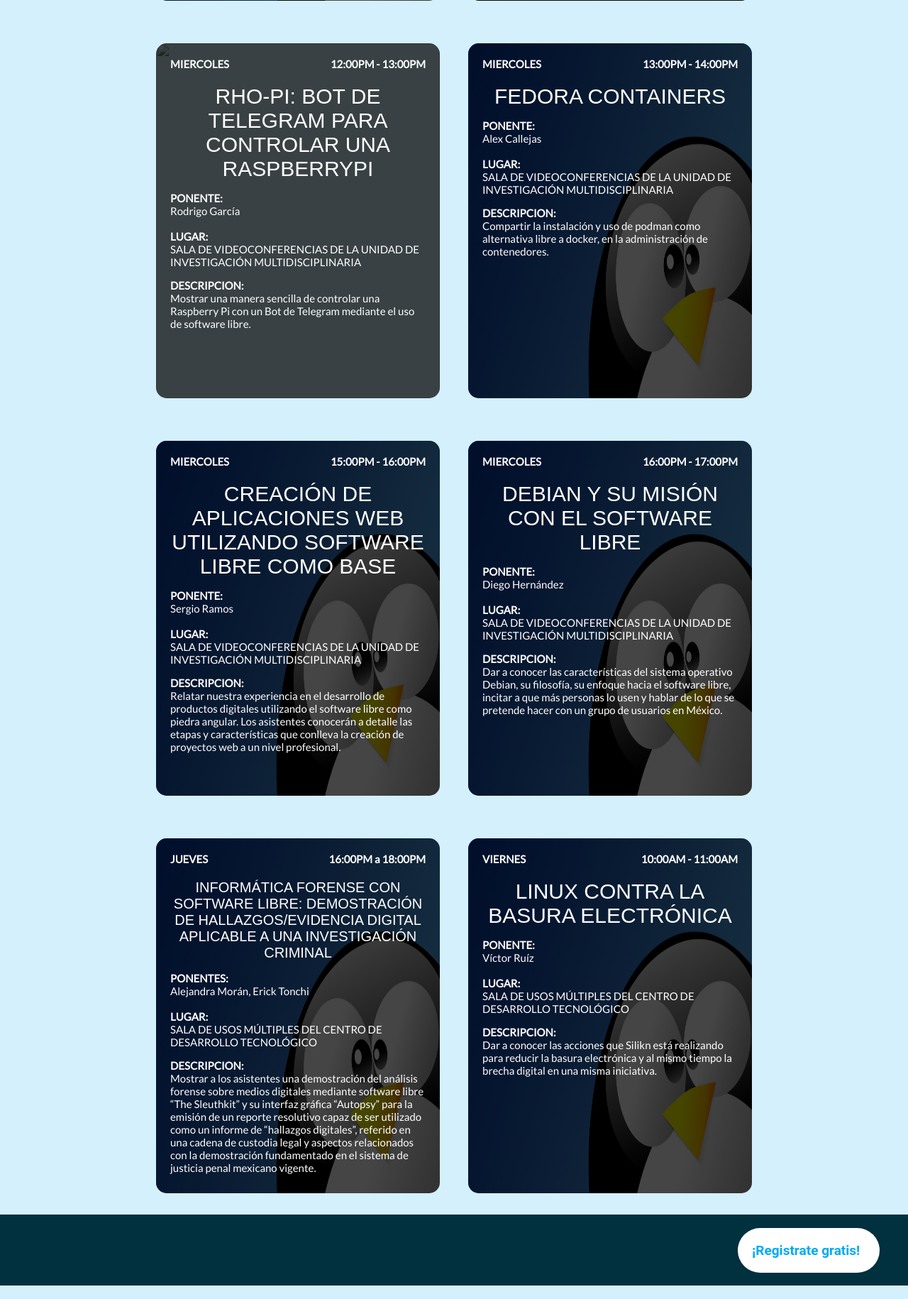
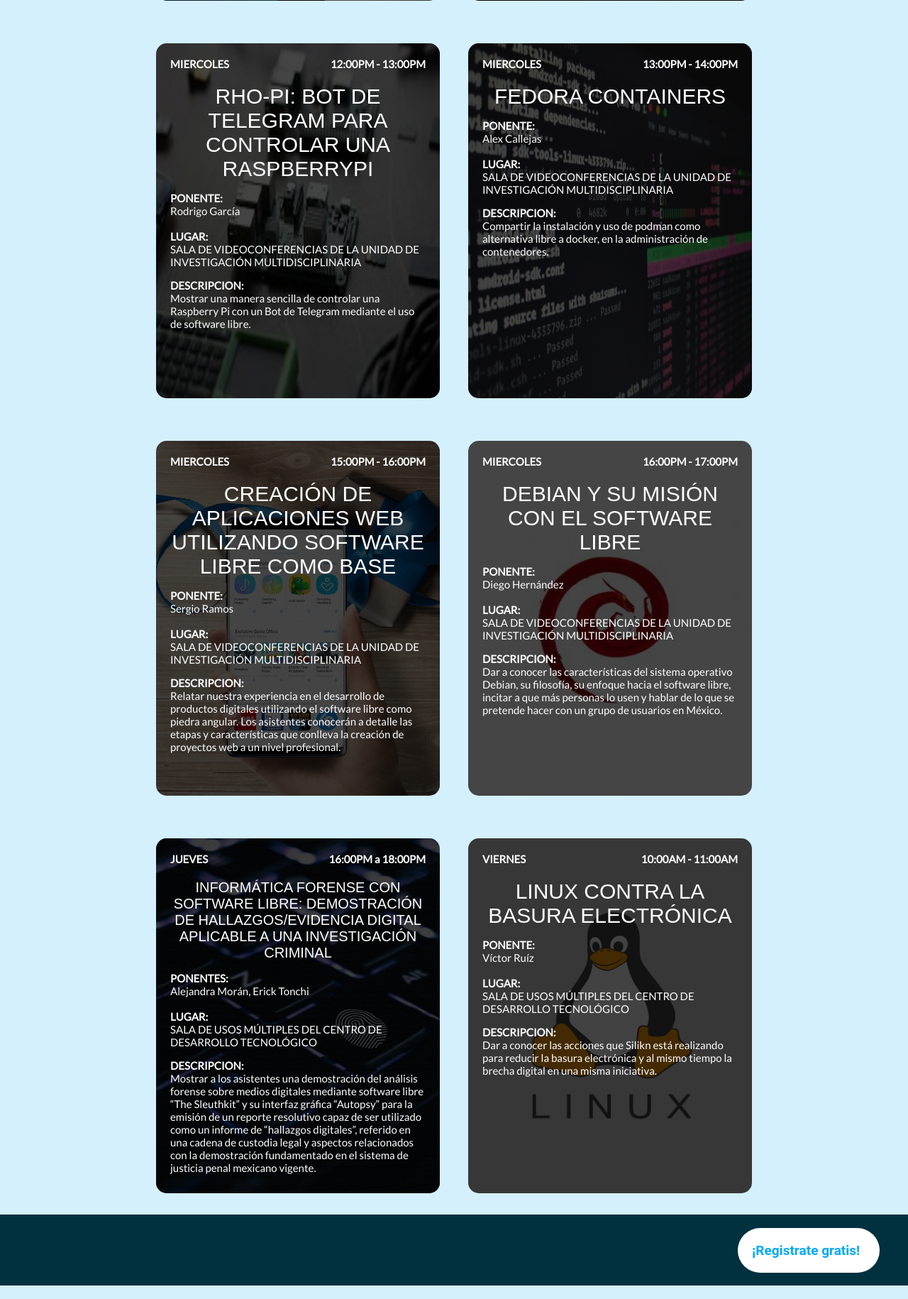
Before and after one commit to elMalDt/flisol-2019, a PHP site: page / in a window 1280 px wide. Shown: the part 1801-3631 px from the top of the page at 71% size. Run offline with PHP 8.4, Linux system fonts and the light colour scheme; some libraries are stand-ins or nearby versions.

Commit message:
edite algunas cards de conferencias

```diff
--- a/index.php
+++ b/index.php
@@ -8,7 +8,7 @@
     <link href="https://fonts.googleapis.com/css?family=Lato" rel="stylesheet">
 
     <link rel="stylesheet" href="https://use.fontawesome.com/releases/v5.8.1/css/all.css" integrity="sha384-50oBUHEmvpQ+1lW4y57PTFmhCaXp0ML5d60M1M7uH2+nqUivzIebhndOJK28anvf" crossorigin="anonymous">
-    <link rel="stylesheet" href="css/styles.css">
+    <link rel="stylesheet" href="css/styless.css">
     <script type="text/javascript" src="js/main.js">
 
     </script>
@@ -127,7 +127,7 @@
         </div>
 
         <div class="card-main-content">
-          <img class="img-main-card" src="img/tarjetas-conf/pi.jpg" alt="">
+          <img class="img-main-card" src="img/tarjetas-conf/rasp.jpg" alt="">
           <div class="back-card"></div>
           <div class="main-card-section">
             <span>
@@ -145,7 +145,7 @@
         </div>
 
         <div class="card-main-content">
-          <img class="img-main-card" src="img/tarjetas-conf/tux.jpg" alt="">
+          <img class="img-main-card" src="img/tarjetas-conf/code.jpg" alt="">
           <div class="back-card"></div>
           <div class="main-card-section">
             <span>
@@ -163,7 +163,7 @@
         </div>
 
         <div class="card-main-content">
-          <img class="img-main-card" src="img/tarjetas-conf/tux.jpg" alt="">
+          <img class="img-main-card" src="img/tarjetas-conf/web.jpg" alt="">
           <div class="back-card"></div>
           <div class="main-card-section">
             <span>
@@ -183,7 +183,7 @@
         </div>
 
         <div class="card-main-content">
-          <img class="img-main-card" src="img/tarjetas-conf/tux.jpg" alt="">
+          <img class="img-main-card" src="img/debiann.jpg" alt="">
           <div class="back-card"></div>
           <div class="main-card-section">
             <span>
@@ -203,7 +203,7 @@
         </div>
 
         <div class="card-main-content">
-          <img class="img-main-card" src="img/tarjetas-conf/tux.jpg" alt="">
+          <img class="img-main-card" src="img/tarjetas-conf/compfore.jpg" alt="">
           <div class="back-card"></div>
           <div class="main-card-section">
             <span>
@@ -227,7 +227,7 @@
         </div>
 
         <div class="card-main-content">
-          <img class="img-main-card" src="img/tarjetas-conf/tux.jpg" alt="">
+          <img class="img-main-card" src="img/tarjetas-conf/bas.jpg" alt="">
           <div class="back-card"></div>
           <div class="main-card-section">
             <span>
```
Also changed, not shown: css/styless.css (renamed from css/styles.css), img/debiann.jpg (added), img/tarjetas-conf/bas.jpg (added), img/tarjetas-conf/code.jpg (added), img/tarjetas-conf/compfore.jpg (added), img/tarjetas-conf/debian.png (added), img/tarjetas-conf/fedora.png (added), img/tarjetas-conf/fore.jpg (added), img/tarjetas-conf/rasp.jpg (added), img/tarjetas-conf/web.jpg (added), img/tarjetas-conf/webapps.jpg (added).
